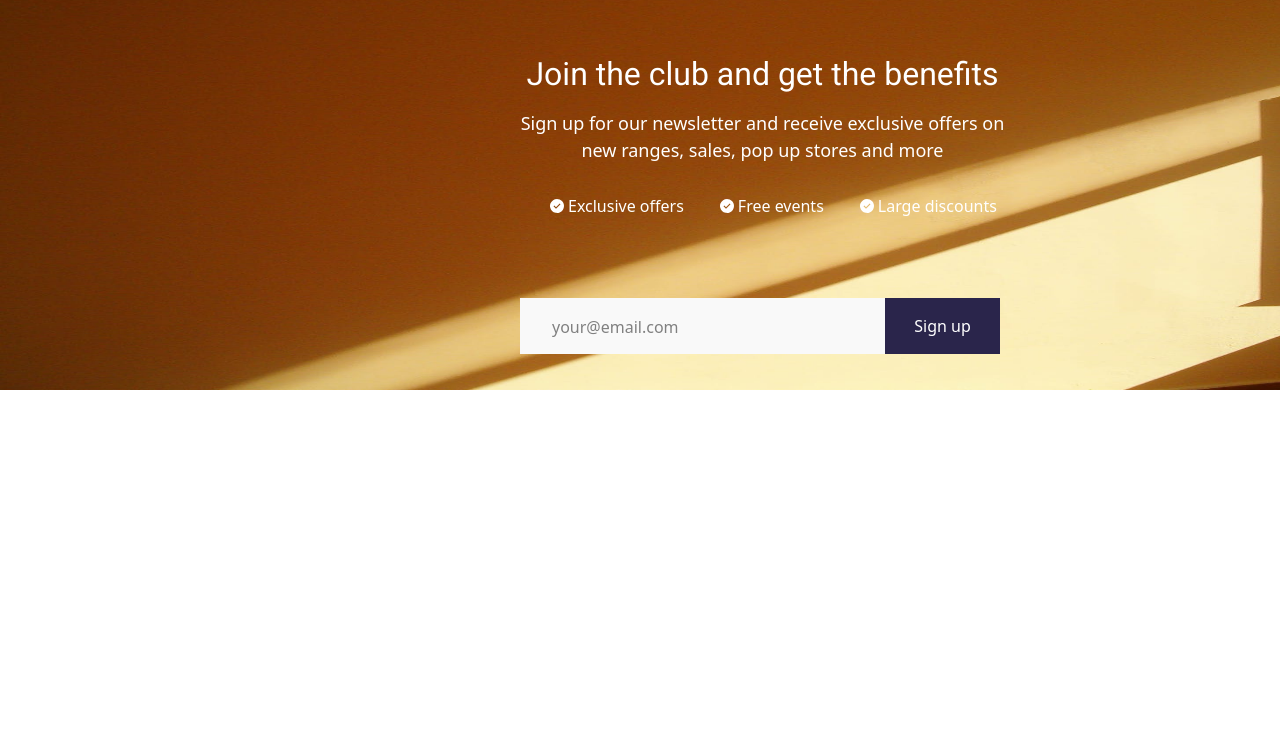
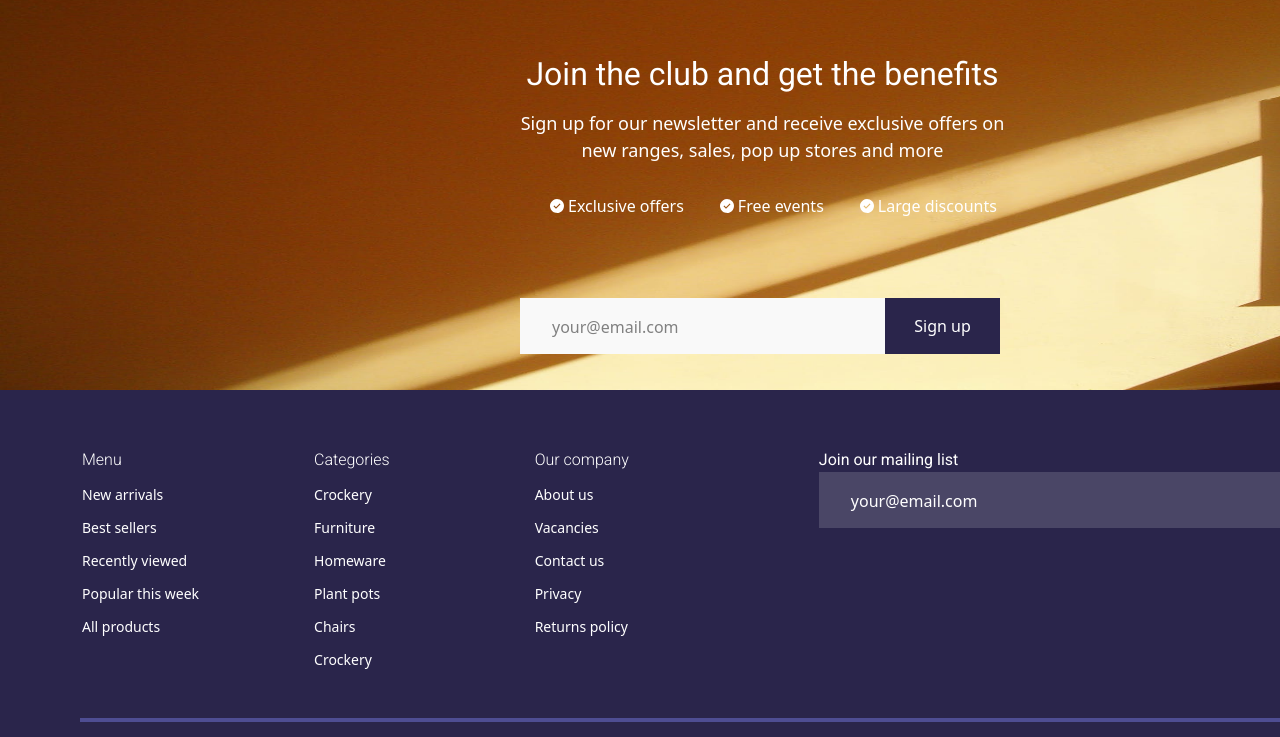
Before and after one commit to D1ORdev/Avion-desktop, a plain HTML site: page index.html in a window 1280 px wide. Shown: the part 2904-3641 px from the top of the page. Before the commit the page ends 3294 px from the top, so only its background shows below. Drawn offline with nearby package versions, Linux system fonts and the light colour scheme.

Commit message:
footer done

```diff
--- a/index.html
+++ b/index.html
@@ -155,5 +155,57 @@
             </div>
         </div>
     </section>
+    <footer class="w-full h-[400px] bg-[#2A254B]">
+        <div class="all">
+            <div class="tepa flex pt-[58px] ml-[82px]">
+                <div class="chap flex">
+                 <div class="texts1 block">
+                    <h4 class="font-['Roboto'] font-light text-[16px] text-[#FFFFFF]">Menu</h4>
+                    <p class="textitems font-['Open Sans'] font-light text-[14px] text-[#FFFFFF] mt-[12px]">New arrivals</p>
+                    <p class="textitems font-['Open Sans'] font-light text-[14px] text-[#FFFFFF] mt-[12px]">Best sellers</p>
+                    <p class="textitems font-['Open Sans'] font-light text-[14px] text-[#FFFFFF] mt-[12px]">Recently viewed</p>
+                    <p class="textitems font-['Open Sans'] font-light text-[14px] text-[#FFFFFF] mt-[12px]">Popular this week</p>
+                    <p class="textitems font-['Open Sans'] font-light text-[14px] text-[#FFFFFF] mt-[12px]">All products</p>
+                 </div>
+                 <div class="texts2 block ml-[115px]">
+                    <h4 class="font-['Roboto'] font-light text-[16px] text-[#FFFFFF]">Categories</h4>
+                    <p class="textitem font-['Open Sans'] font-light text-[14px] text-[#FFFFFF] mt-[12px]">Crockery</p>
+                    <p class="textitem font-['Open Sans'] font-light text-[14px] text-[#FFFFFF] mt-[12px]">Furniture</p>
+                    <p class="textitem font-['Open Sans'] font-light text-[14px] text-[#FFFFFF] mt-[12px]">Homeware</p>
+                    <p class="textitem font-['Open Sans'] font-light text-[14px] text-[#FFFFFF] mt-[12px]">Plant pots</p>
+                    <p class="textitem font-['Open Sans'] font-light text-[14px] text-[#FFFFFF] mt-[12px]">Chairs</p>
+                    <p class="textitem font-['Open Sans'] font-light text-[14px] text-[#FFFFFF] mt-[12px]">Crockery</p>
+                 </div>
+                 <div class="texts3 block ml-[145px]">
+                    <h4 class="font-['Roboto'] font-light text-[16px] text-[#FFFFFF]">Our company</h4>
+                    <p class="textitems font-['Open Sans'] font-light text-[14px] text-[#FFFFFF] mt-[12px]">About us</p>
+                    <p class="textitems font-['Open Sans'] font-light text-[14px] text-[#FFFFFF] mt-[12px]">Vacancies</p>
+                    <p class="textitems font-['Open Sans'] font-light text-[14px] text-[#FFFFFF] mt-[12px]">Contact us</p>
+                    <p class="textitems font-['Open Sans'] font-light text-[14px] text-[#FFFFFF] mt-[12px]">Privacy</p>
+                    <p class="textitems font-['Open Sans'] font-light text-[14px] text-[#FFFFFF] mt-[12px]">Returns policy</p>
+                 </div>
+                </div>
+                <div class="ong ml-[190px]">
+                    <h4 class="font-['Roboto'] font-normal text-[16px] text-[#FFFFFF]">Join our mailing list</h4>
+                    <div class="knopka flex">
+                        <p class="w-[510px] h-[56px] font-['Open Sans'] font-normal text-[16px] text-[#FFFFFF] pt-[17px] pl-[32px]" style="background-color: rgba(255, 255, 255, 0.15);">your@email.com</p>
+                        <button class="w-[118px] h-[56px] bg-[#FFFFFF] font-normal text-[16px] text-[#2A254B] pt-[6px] pl-[4px]">Sign up</button>
+                    </div>
+                </div>
+            </div>
+            <hr class="border-t-4 border-0 w-[1350px] ml-[80px] mt-[48px]" style="border-color: #4E4D93;">
+            <div class="pas ml-[80px]">
+             <p class="mt-[24px] font-['Open Sans'] font-normal text-[14px] text-[#FFFFFF]">Copyright 2022 Avion LTD</p>
+             <div class="icons flex ml-[1120px] gap-[24px] mt-[-24px]">
+                <img src="/assets/icons/linkedin.svg" alt="icons">
+                <img src="/assets/icons/facebook.svg" alt="icons">
+                <img src="/assets/icons/instagram.svg" alt="icons">
+                <img src="/assets/icons/skype.svg" alt="icons">
+                <img src="/assets/icons/twitter.svg" alt="icons">
+                <img src="/assets/icons/pinterest.svg" alt="icons">
+             </div>
+            </div>
+        </div>
+    </footer>
 </body>
 </html>
```
Also changed, not shown: assets/icons/facebook.svg (added), assets/icons/instagram.svg (added), assets/icons/linkedin.svg (added), assets/icons/pinterest.svg (added), assets/icons/skype.svg (added), assets/icons/twitter.svg (added).
